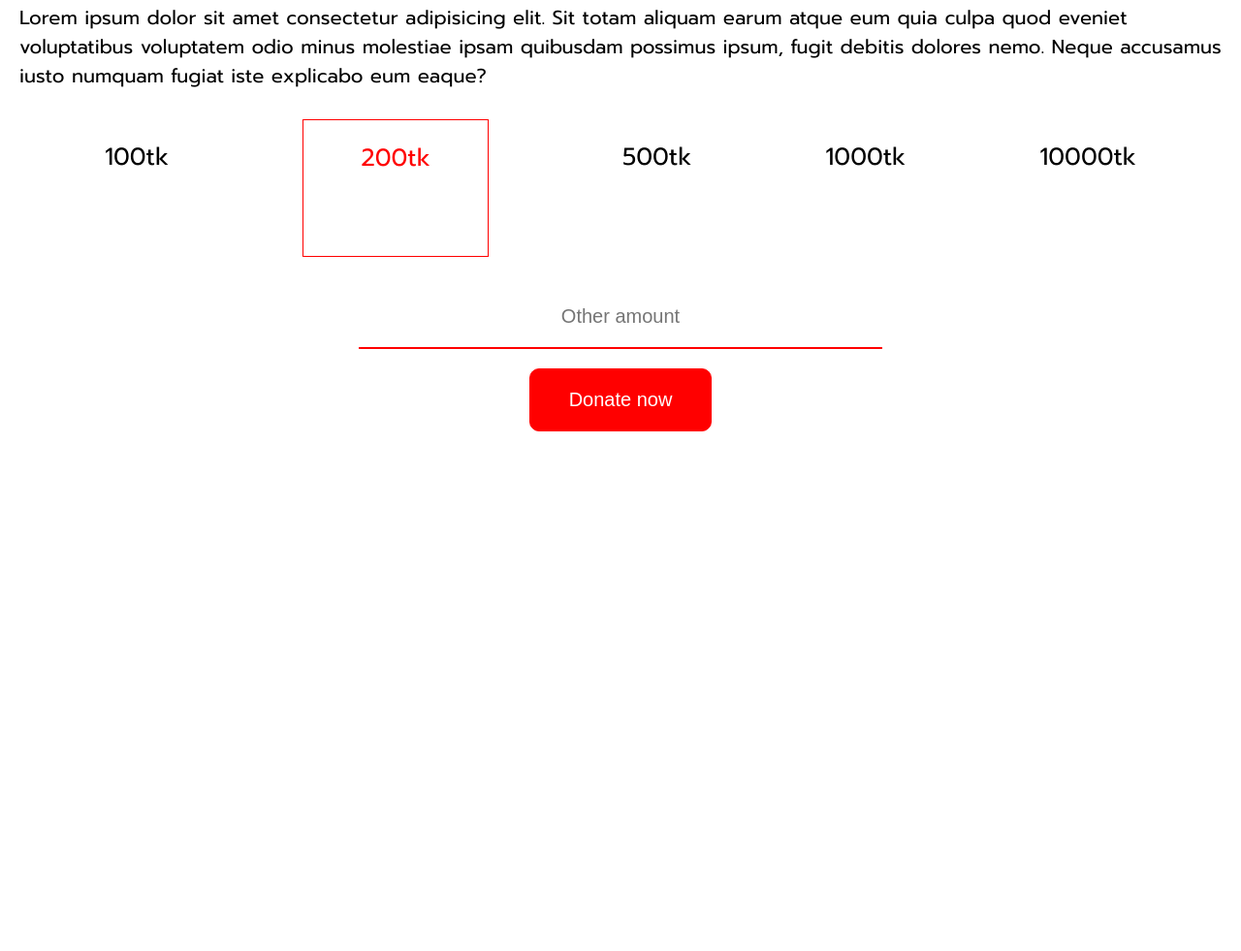
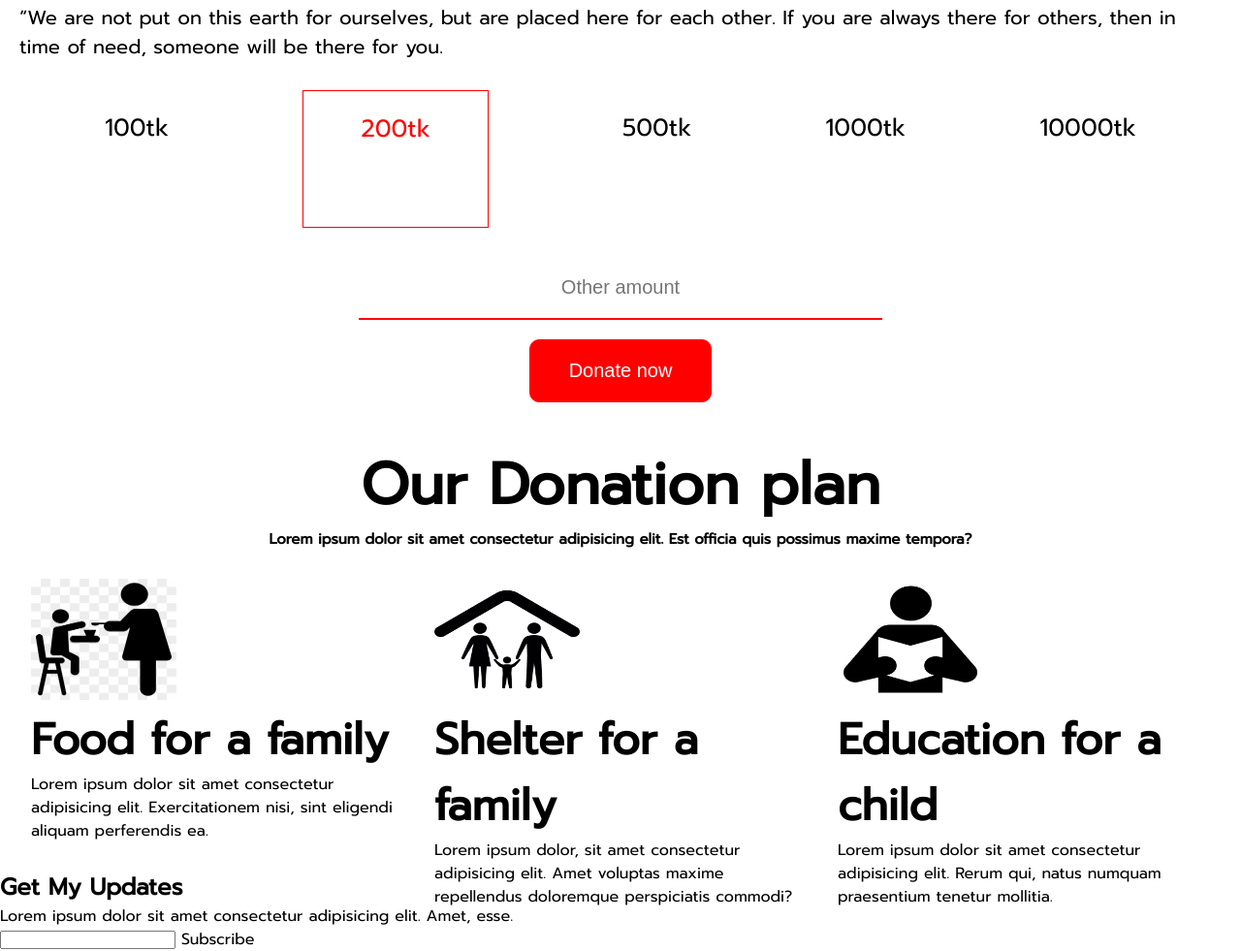
Before and after one commit to MR-Vanisher/Donate_website, a plain HTML site: page index.html in a window 1280 px wide. Shown: the part 967-1948 px from the top of the page at 97% size. Before the commit the page ends 1412 px from the top, so only its background shows below. Drawn offline with Linux system fonts and the light colour scheme.

Commit message:
complete donate plan section

```diff
--- a/css/style.css
+++ b/css/style.css
@@ -8,7 +8,7 @@ body{
     font-family: 'Prompt', sans-serif;
 }
 .Header_area{
-    background-image: url("/images/final_img.jpg");
+    background-image: url("images/final_img.jpg");
     background-size: cover;
     background-repeat: no-repeat;
     height: 100vh;
@@ -18,7 +18,7 @@ body{
 .slogan{
     font-size: 40px;
     font-weight: bold;
-    color:white;
+    color:#793979;
     margin-top: 150px;
 }
 .about-slogan{
@@ -107,3 +107,40 @@ body{
     padding-top: 20px;
     font-size: 20px;
 }
+.donate-plan-text-area{
+   text-align: center;
+   margin-top: 40px;
+}
+.donation_plan_heading{
+    font-size: 40px;
+    font-weight: bold;
+}
+.donation-plan_text{
+    font-size: 15px;
+    font-weight: bold;
+}
+ .plan_items{
+    display: flex;
+    justify-content: space-evenly;
+    margin-top: 30px;
+}
+ .donation_items{
+    width: 30%;
+    height:300px;
+}
+.items_icon-one img{
+    width: 150px;
+    height: 125px;
+}
+.all_item_heading{
+    font-size: 30px;
+    font-weight: bold;
+}
+.item_two_icons img{
+    width: 150px;
+    height: 125px;
+}
+.items_three_icon img{
+    width: 150px;
+    height: 125px;
+}
--- a/index.html
+++ b/index.html
@@ -16,7 +16,7 @@
             <h1>Do a good deed by giving to those in need.</h1>
         </div>
         <div class="about-slogan">
-            <p>Be the heroes of hunger.The hungry are waiting on you.Take a bite out of hunger.If you’re hungry, they’re hungry, too.</p>
+            <p>Be the heroes of hunger.Take a bite out of hunger.If you’re hungry, they’re hungry, too.</p>
         </div>
         <div class="donation_btn">
             <button class="btn-style">Donate now</button>
@@ -27,7 +27,7 @@
             <h1>Donate Today</h1>
         </div>
         <div class="about_donation">
-            <p class="donation-text">Lorem ipsum dolor sit amet consectetur adipisicing elit. Sit totam aliquam earum atque eum quia culpa quod eveniet voluptatibus voluptatem odio minus molestiae ipsam quibusdam possimus ipsum, fugit debitis dolores nemo. Neque accusamus iusto numquam fugiat iste explicabo eum eaque?</p>
+            <p class="donation-text">“We are not put on this earth for ourselves, but are placed here for each other. If you are always there for others, then in time of need, someone will be there for you.</p>
         </div>
         <div class="donation_amount">
             <div class="amount">
@@ -53,6 +53,66 @@
         <button class="second-btn-style">Donate now</button>
        </div>
     </section>
-
+    <section class="donate_plane_area">
+        <div class="donate-plan-text-area">
+            <div class="donation_plan_heading">
+                <h1>Our Donation plan</h1>
+            </div>
+            <div class="donation-plan_text">
+                <p>Lorem ipsum dolor sit amet consectetur adipisicing elit. Est officia quis possimus maxime tempora?</p>
+            </div>
+        </div>
+        <div class="plan_items">
+            <div class="plan_items_one  donation_items">
+                <div class="items_icon-one">
+                    <img src="images/items_one_icon_final.png" alt="">
+                </div>
+                <div class="item_one-heading all_item_heading">
+                    <h1>Food for a family</h1>
+                </div>
+                <div class="item_one_text">
+                    <p>Lorem ipsum dolor sit amet consectetur adipisicing elit. Exercitationem nisi, sint eligendi aliquam perferendis ea.</p>
+                </div>
+            </div>
+            <div class="plan_items_two donation_items">
+                <div class="item_two_icons">
+                    <img src="images/items_icon_two.png" alt="">
+                </div>
+                <div class="items_two-heading all_item_heading">
+                    <h1>Shelter for a family</h1>
+                </div>
+                <div class="items-two-text">
+                    <p>Lorem ipsum dolor, sit amet consectetur adipisicing elit. Amet voluptas maxime repellendus doloremque perspiciatis commodi?</p>
+                </div>
+            </div>
+            <div class="plan_items-three donation_items">
+                <div class="items_three_icon">
+                    <img src="images/items-icon-3.png" alt="">
+                </div>
+                <div class="items_three_heading all_item_heading">
+                    <h1>Education for a child</h1>
+                </div>
+                <div class="item_three_text">
+                    <p>Lorem ipsum dolor sit amet consectetur adipisicing elit. Rerum qui, natus numquam praesentium tenetur mollitia.</p>
+                </div>
+            </div>
+        </div>
+    </section>
+    <section class="update_area">
+        <div class="update_area_text">
+            <div class="update-area_heading">
+                <h1>Get My Updates</h1>
+            </div>
+            <div class="update_area_paragraph">
+                <p>Lorem ipsum dolor sit amet consectetur adipisicing elit. Amet, esse.</p>
+            </div>
+        </div>
+        <div class="update_area_box">
+            <div class="input_area">
+                <input type="email">
+                <label for="">Subscribe</label>
+            </div>
+        </div>
+    </section>
 </body>
 </html>
```
Also changed, not shown: images/food-for-family.png (added), images/items-icon-3.png (added), images/items_icon_two.png (added), images/items_one_icon_final.png (added).
